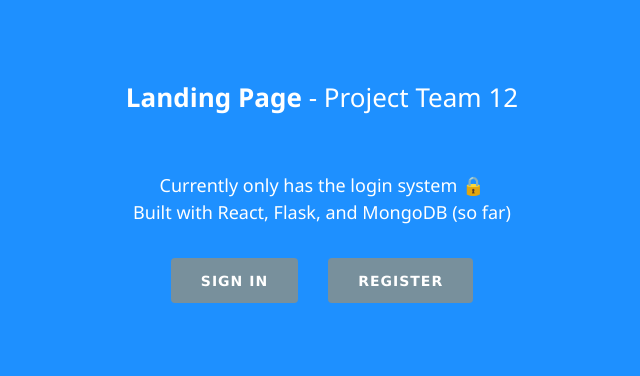
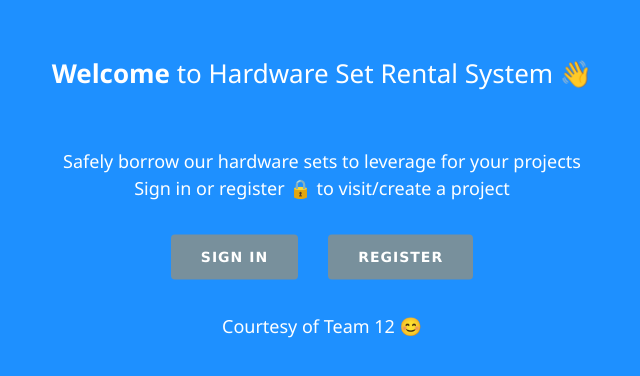
Before and after one commit to rishabhpar/porjectteam12, a React (Create React App) app in the folder frontend/: page / in a window 1280 px wide. Shown: the part 202-578 px from the top of the page, without its empty margins (318-958 px from the left). Built offline with nearby package versions, Linux system fonts and the light colour scheme.

Commit message:
hid the salt a bit; update landing page; add rerouting to sign in after successful registration

```diff
--- a/frontend/src/components/Home.jsx
+++ b/frontend/src/components/Home.jsx
@@ -12,11 +12,12 @@ function Home() {
 
         <div className="container">
             <div className="main">
-                <h1 style={divStyle}> <strong>Landing Page</strong> - Project Team 12 </h1>
+                <h1 style={divStyle}> <strong>Welcome</strong> to Hardware Set Rental System 👋</h1>
                 <br/>
-                    <h5 style={divStyle}>Currently only has the login system <span role="img" aria-label="lock">🔒</span>
-                        <br></br>
-                        Built with React, Flask, and MongoDB (so far)</h5>
+                <h5 style={divStyle}>Safely borrow our hardware sets to leverage for your projects
+                    <br></br>
+                    Sign in or register 🔒 to visit/create a project
+                </h5>
                 <br/>
                 <div>
                     {/* Two buttons, one to sign in with and another to register
@@ -30,6 +31,10 @@ function Home() {
                     </a>
 
                 </div>
+
+                <h5 style={divStyle}>
+                    Courtesy of Team 12 😊
+                </h5>
             </div>
         </div>
     );
--- a/frontend/src/components/Register.jsx
+++ b/frontend/src/components/Register.jsx
@@ -34,9 +34,15 @@ class Register extends Component {
                     // and internally communicate that the registration succeeded
                     this.setState({ register: true });
                     this.setState({ err: "" });
+
+                    // this will reroute to the sign in page directly after 3 seconds
+                    setTimeout(() => {
+                        this.props.history.push("/login");
+                    }, 3000);
                 }
             });
     };
+
 
     render() {
         // variable to hold an Alert component that is updated based on the err state
@@ -48,7 +54,7 @@ class Register extends Component {
         // variable to hold an PositiveAlert component that is updated based on the register state
         let positiveAlert;
         if (this.state.register) {
-            positiveAlert = <PositiveAlert message={`You're registered!`}></PositiveAlert>;
+            positiveAlert = <PositiveAlert message={`You're registered! Taking you to sign in page...`}></PositiveAlert>;
         }
         return (
             <div className="main">
```
Also changed, not shown: 2 other files (tests, documents, lock files or other folders).
